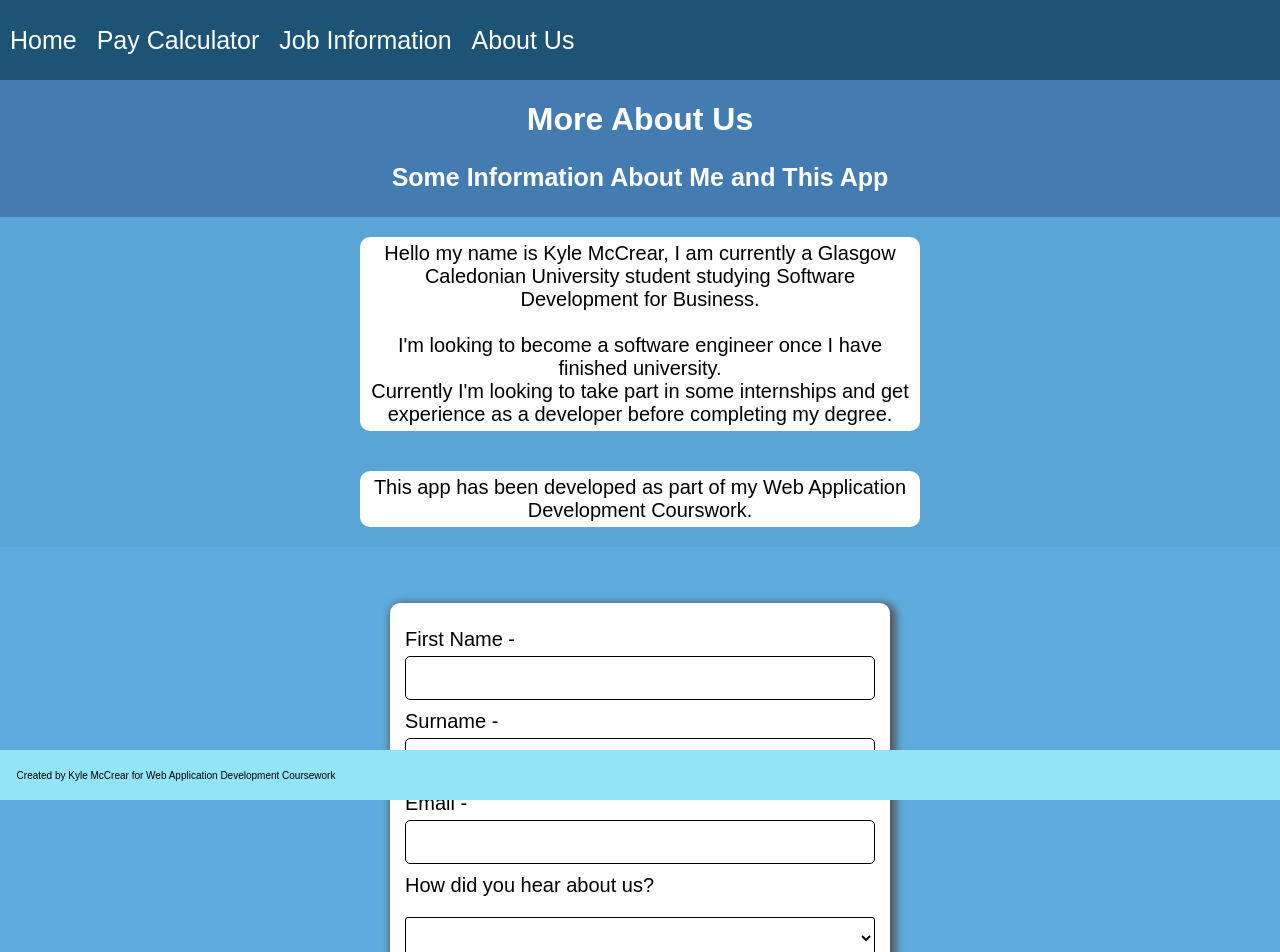
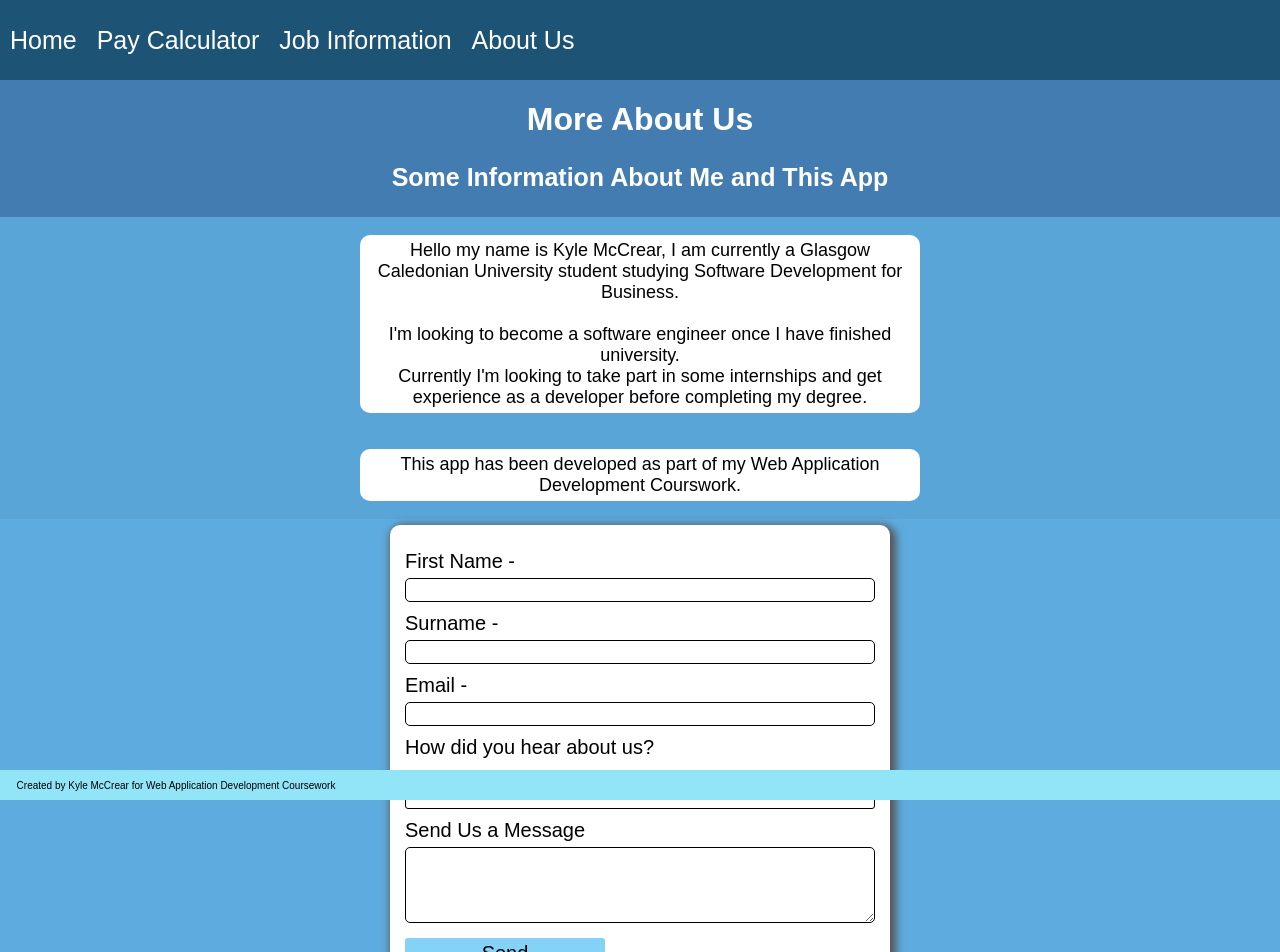
Before and after one commit to KMcCrear/Job-Board, a React (Create React App) app: page /aboutus in a window 1280 px wide. Shown: the top 952 px of the page. Built offline with nearby package versions, Linux system fonts and the light colour scheme.

Commit message:
CSS width changes

```diff
--- a/src/App.css
+++ b/src/App.css
@@ -683,9 +683,6 @@ select:-moz-focusring {
 	font-family: Arial, Helvetica, sans-serif;
 }
 
-.aboutUsContainer .aboutUs .contactUs textarea:focus {
-}
-
 .aboutUsContainer .aboutUs .contactUs button {
 	margin-top: 15px;
 	width: 200px;
@@ -901,3 +898,43 @@ select:-moz-focusring {
 		width: 500px;
 	}
 }
+
+@media only screen and (max-height: 1080px) {
+
+	.homeContainer .homeMain .homePics img {
+		width: 400px;
+		height: 250px;
+		border-radius: 10px;
+	}
+
+	.homeContainer .descOfPages section{
+		margin-top: 0px;
+	}
+
+	.aboutUsContainer .aboutUs .aboutUsInfo p {
+		font-size: 18px;
+	}
+
+	.aboutUsContainer .aboutUs .contactUs fieldset {
+		margin-top: 0px;
+		height: 300px;
+	}
+
+	.aboutUsContainer .aboutUs .contactUs input {
+		height: 20px;
+		font-size: 18px;
+	}
+
+	.aboutUsContainer .aboutUs .contactUs select {
+		height: 30px
+
+	}
+
+	.aboutUsContainer .aboutUs .contactUs button {
+		height: 30px;
+	}
+
+	.Footer {
+		height: 30px;
+	}
+}
```
